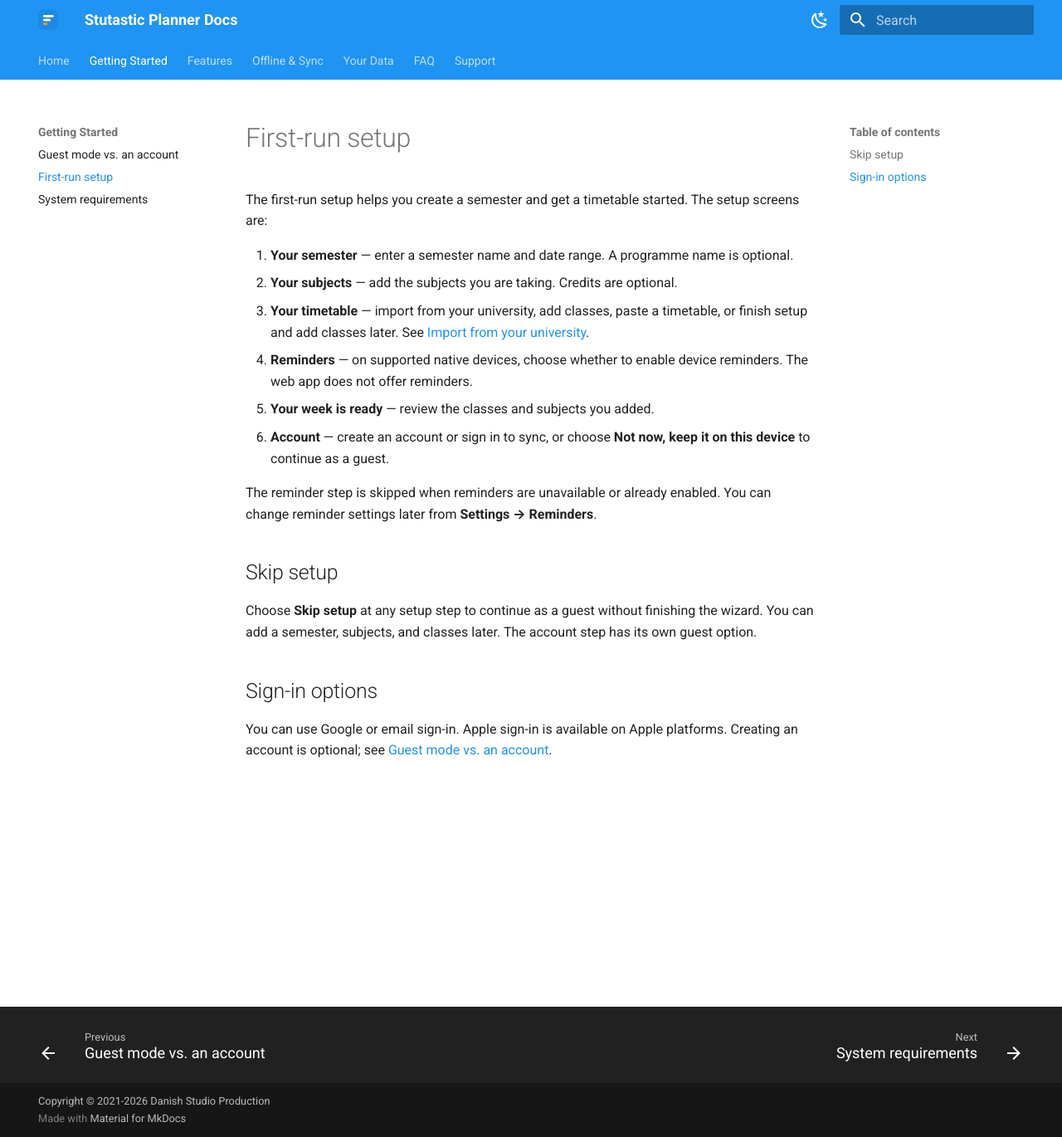
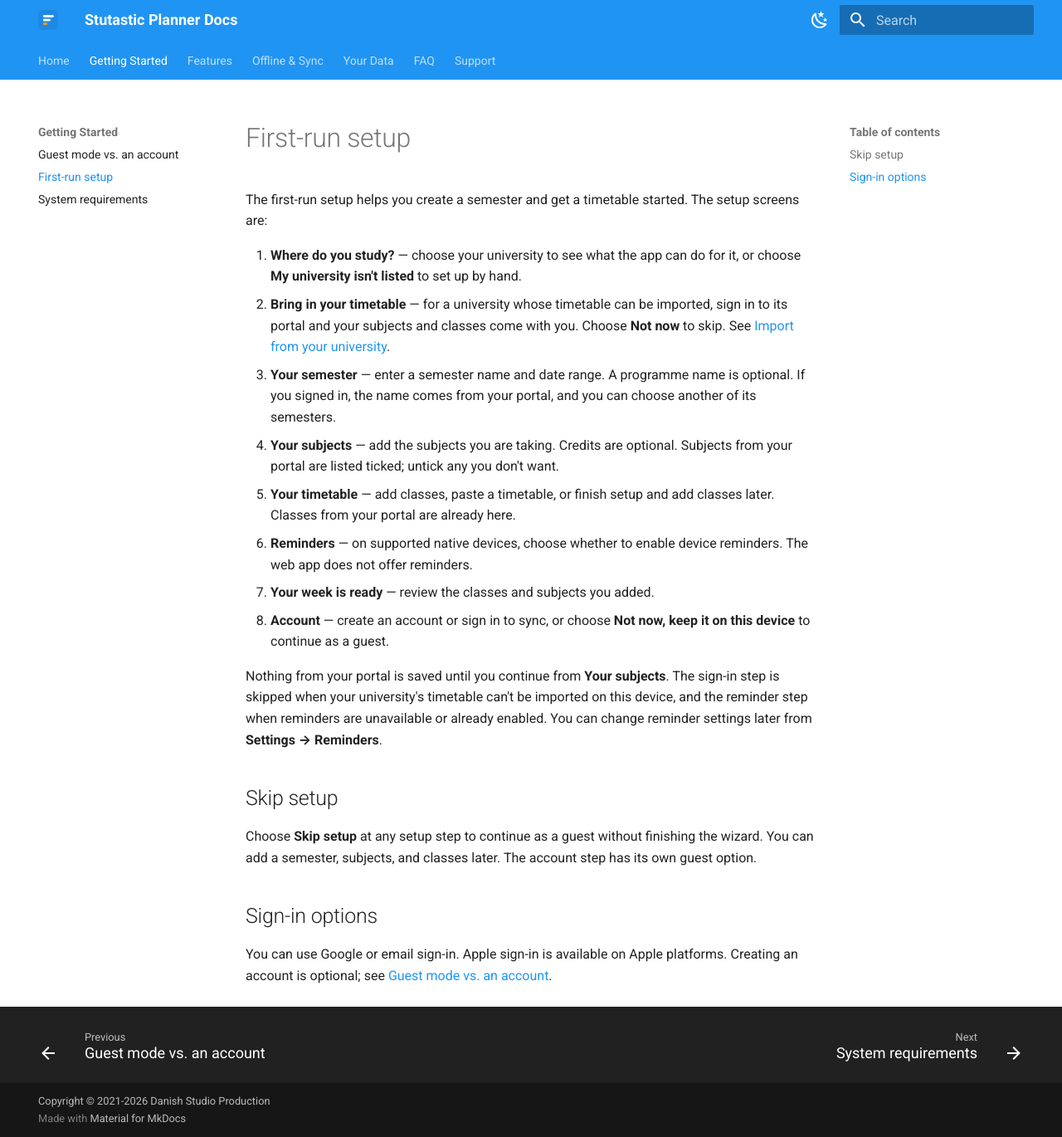
Before and after one commit to Jerit3787/planner-docs, an MkDocs documentation site: the page built from docs/getting-started/onboarding.md, in a window 1280 px wide and 1370 px high. Shown: the whole window at 83% size. Built offline with MkDocs 1.6.1 and Material for MkDocs 9.7.7, drawn with Linux system fonts in a browser that asks for light colours; the version menu is left out.

Commit message:
docs: university-first setup and Settings → Your university
Setup starts with where you study and an optional portal sign-in that
fills the semester, subjects and timetable; Settings has Your university;
the import starts at sign-in when the app knows the university; the
Subjects title-bar entry is gone.

Co-Authored-By: Claude Opus 5.5 <noreply@anthropic.com>

```diff
--- a/docs/getting-started/onboarding.md
+++ b/docs/getting-started/onboarding.md
@@ -2,17 +2,26 @@
 
 The first-run setup helps you create a semester and get a timetable started. The setup screens are:
 
-1. **Your semester** — enter a semester name and date range. A programme name is optional.
-2. **Your subjects** — add the subjects you are taking. Credits are optional.
-3. **Your timetable** — import from your university, add classes, paste a timetable, or finish
-   setup and add classes later. See [Import from your university](../features/university-import.md).
-4. **Reminders** — on supported native devices, choose whether to enable device reminders. The web
+1. **Where do you study?** — choose your university to see what the app can do for it, or choose
+   **My university isn't listed** to set up by hand.
+2. **Bring in your timetable** — for a university whose timetable can be imported, sign in to its
+   portal and your subjects and classes come with you. Choose **Not now** to skip. See
+   [Import from your university](../features/university-import.md).
+3. **Your semester** — enter a semester name and date range. A programme name is optional. If you
+   signed in, the name comes from your portal, and you can choose another of its semesters.
+4. **Your subjects** — add the subjects you are taking. Credits are optional. Subjects from your
+   portal are listed ticked; untick any you don't want.
+5. **Your timetable** — add classes, paste a timetable, or finish setup and add classes later.
+   Classes from your portal are already here.
+6. **Reminders** — on supported native devices, choose whether to enable device reminders. The web
    app does not offer reminders.
-5. **Your week is ready** — review the classes and subjects you added.
-6. **Account** — create an account or sign in to sync, or choose
+7. **Your week is ready** — review the classes and subjects you added.
+8. **Account** — create an account or sign in to sync, or choose
    **Not now, keep it on this device** to continue as a guest.
 
-The reminder step is skipped when reminders are unavailable or already enabled. You can change
+Nothing from your portal is saved until you continue from **Your subjects**. The sign-in step is
+skipped when your university's timetable can't be imported on this device, and the reminder step
+when reminders are unavailable or already enabled. You can change
 reminder settings later from **Settings → Reminders**.
 
 ## Skip setup
```
Also changed, not shown: docs/data/privacy-policy.md (+1 -1 lines), docs/features/settings.md (+3 -2 lines), docs/features/university-import.md (+8 -5 lines).
